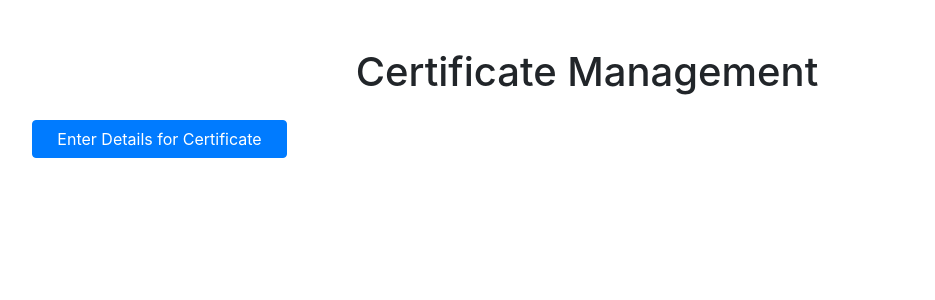
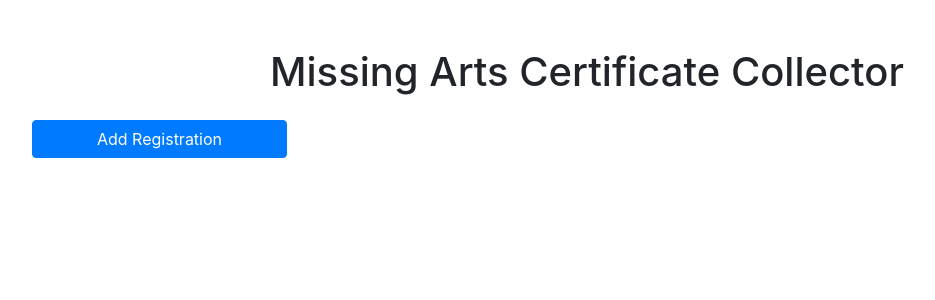
Before and after one commit to Sabari-nath-p/certificate_python, a Flask app: page / in a window 1280 px wide. Shown: the top 300 px of the page, without its empty margins (53-988 px from the left). Run offline with Flask 2, Linux system fonts and the light colour scheme; some libraries are stand-ins or nearby versions.

Commit message:
new code

```diff
--- a/templates/create_document.html
+++ b/templates/create_document.html
@@ -50,7 +50,7 @@
 
 
             <div class="form-group">
-                <label for="POS">Position (leave blank if not winner) </label>
+                <label for="POS">Position (Enter event name if not winner) </label>
                 <input type="text" class="form-control" id="POS" name="POS" required>
             </div>
             <div class="form-group">
--- a/templates/index.html
+++ b/templates/index.html
@@ -10,11 +10,10 @@
 
 <body>
     <div class="container mt-5">
-        <h1 class="text-center">Certificate Management</h1>
+        <h1 class="text-center">Missing Arts Certificate Collector</h1>
         <div class="row mt-4">
             <div class="col-md-3">
-                <a href="{{ url_for('create_document') }}" class="btn btn-primary btn-block">Enter Details for
-                    Certificate</a>
+                <a href="{{ url_for('create_document') }}" class="btn btn-primary btn-block">Add Registration</a>
             </div>
             <!-- <div class="col-md-3">
                 <a href="{{ url_for('read_documents_by_search_id') }}" class="btn btn-secondary btn-block">Read
```
